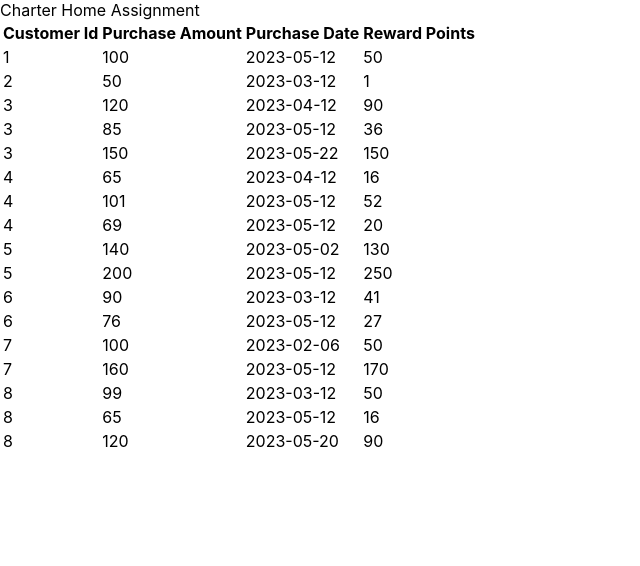
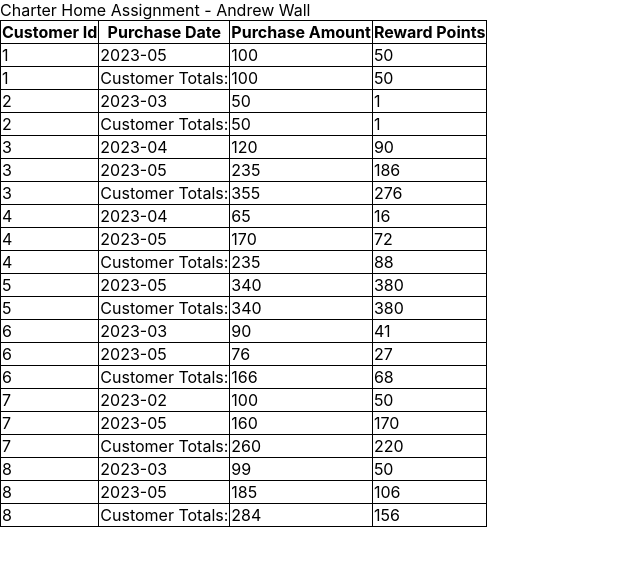
Before and after one commit to drew-wall/charter, a React (Create React App) app: page / in a window 1280 px wide. Shown: the top 566 px of the page, without its empty margins (0-640 px from the left). Built offline with nearby package versions, Linux system fonts and the light colour scheme.

Commit message:
add grouping logic

```diff
--- a/src/App.css
+++ b/src/App.css
@@ -1,5 +1,10 @@
 .App {
   text-align: center;
+}
+
+table, th, td {
+  border: 1px solid black;
+  border-collapse: collapse;
 }
 
 .App-logo {
--- a/src/App.js
+++ b/src/App.js
@@ -1,6 +1,5 @@
 import { useState, useEffect } from 'react'
 import getCustomerPurchases from './apis/get_customer_purchases';
-import logo from './logo.svg';
 import './App.css';
 import calculateRewardPoints from './utils/calculate_reward_points';
 import getMonthDiff from './utils/get_month_diff';
@@ -49,29 +48,61 @@ function App() {
     a.customerId - b.customerId || new Date(a.purchaseDate) - new Date(b.purchaseDate)
   )
 
-  console.log(purchAwards)
+  const awardsSummary = []
+  const getSummary = () => {
+    let custId
+    let custAmt = 0
+    let custRewards = 0
+    let monthAmt = 0
+    let monthRewards = 0
+    let purchMonth;
+    for (let i = 0; i < purchAwards.length; i++) {
+      let { customerId, purchaseAmount, purchaseDate, rewards } = purchAwards[i]
+      let purchaseMonth = purchaseDate.substr(0, 7)
+      let { customerId: prevCustomerId, purchaseDate: prevPurchaseDate } = purchAwards[i-1] || {}
+      let prevPurchaseMonth = (prevPurchaseDate || '').substr(0, 7)
 
-  const awardsSummary = []
+      if (prevCustomerId && customerId !== prevCustomerId) {
+        awardsSummary.push({ customerId: prevCustomerId, purchaseAmount: monthAmt, purchaseDate: prevPurchaseMonth, rewards: monthRewards})
+        awardsSummary.push({ customerId: prevCustomerId, purchaseAmount: custAmt, purchaseDate: 'Customer Totals:', rewards: custRewards })
+        custAmt = 0
+        custRewards = 0
+        monthAmt = 0
+        monthRewards = 0
+      }
+      else if (prevPurchaseMonth && prevPurchaseMonth !== purchaseMonth) {
+        awardsSummary.push({ customerId: prevCustomerId, purchaseAmount: monthAmt, purchaseDate: prevPurchaseMonth, rewards: monthRewards})
+        monthAmt = 0
+        monthRewards = 0
+      }
+      custAmt += purchaseAmount
+      custRewards += rewards
+      monthAmt += purchaseAmount
+      monthRewards += rewards
+      custId = customerId
+      purchMonth = purchaseMonth
+    }
+    awardsSummary.push({ customerId: custId, purchaseAmount: monthAmt, purchaseDate: purchMonth, rewards: monthRewards})
+    awardsSummary.push({ customerId: custId, purchaseAmount: custAmt, purchaseDate: 'Customer Totals:', rewards: custRewards })
+  }
 
-  for (let i = 0; i < purchAwards.length; i++) {
-
-  }
+  getSummary()
 
   return (
     <>
-      <div>Charter Home Assignment</div>
+      <div>Charter Home Assignment - Andrew Wall</div>
       <table>
         <tr>
           <th>Customer Id</th>
+          <th>Purchase Date</th>
           <th>Purchase Amount</th>
-          <th>Purchase Date</th>
           <th>Reward Points</th>
         </tr>
-        {purchAwards.map(item =>
+        {awardsSummary.map(item =>
           <tr>
             <td>{item.customerId}</td>
+            <td>{item.purchaseDate}</td>
             <td>{item.purchaseAmount}</td>
-            <td>{item.purchaseDate}</td>
             <td>{item.rewards}</td>
           </tr>
         )}
--- a/src/utils/get_month_diff.js
+++ b/src/utils/get_month_diff.js
@@ -7,4 +7,4 @@ const getMonthDiff = purchaseDate => {
     return mnthDiff + yearDiff * 12
 }
 
-  export default getMonthDiff
+export default getMonthDiff
```
